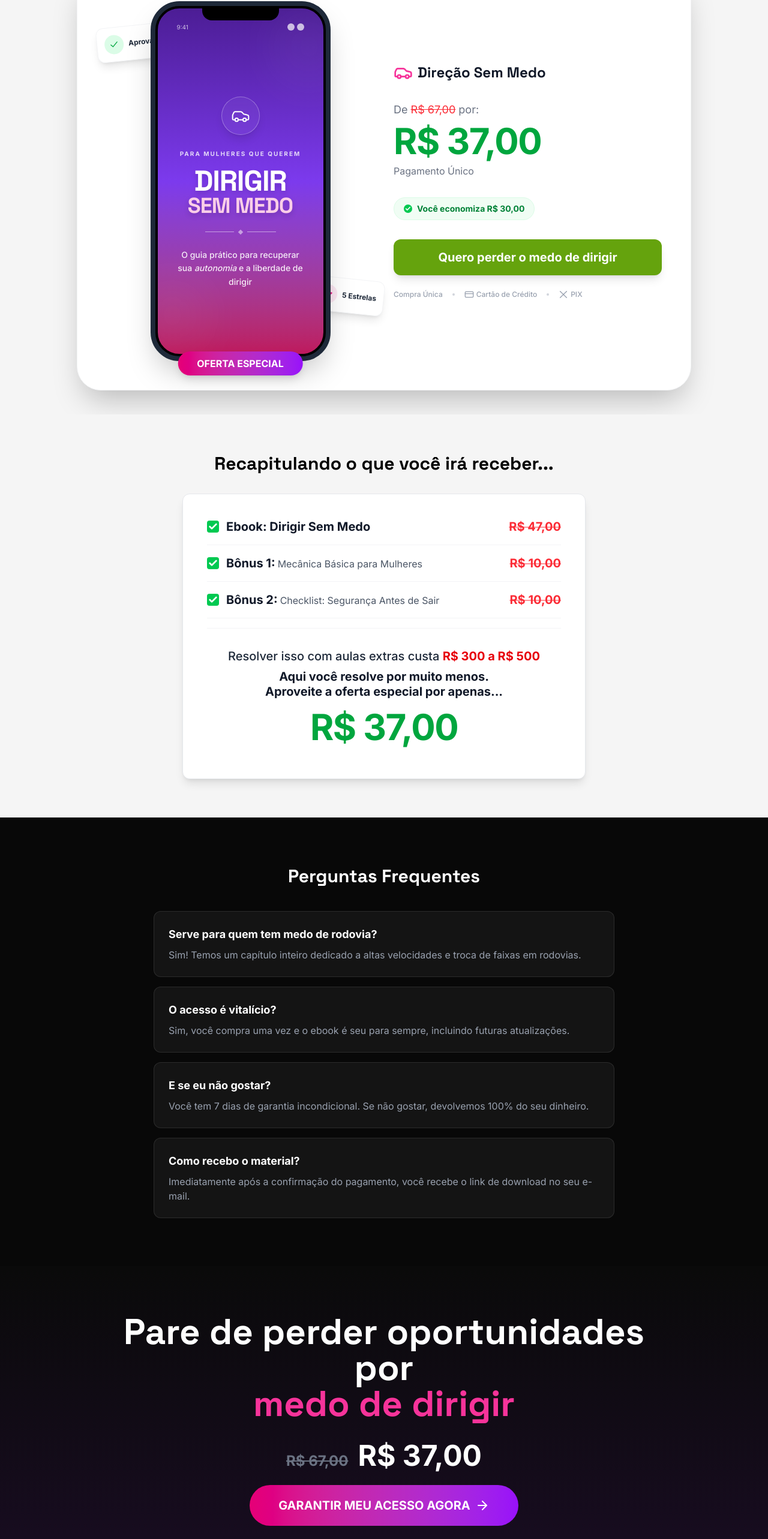
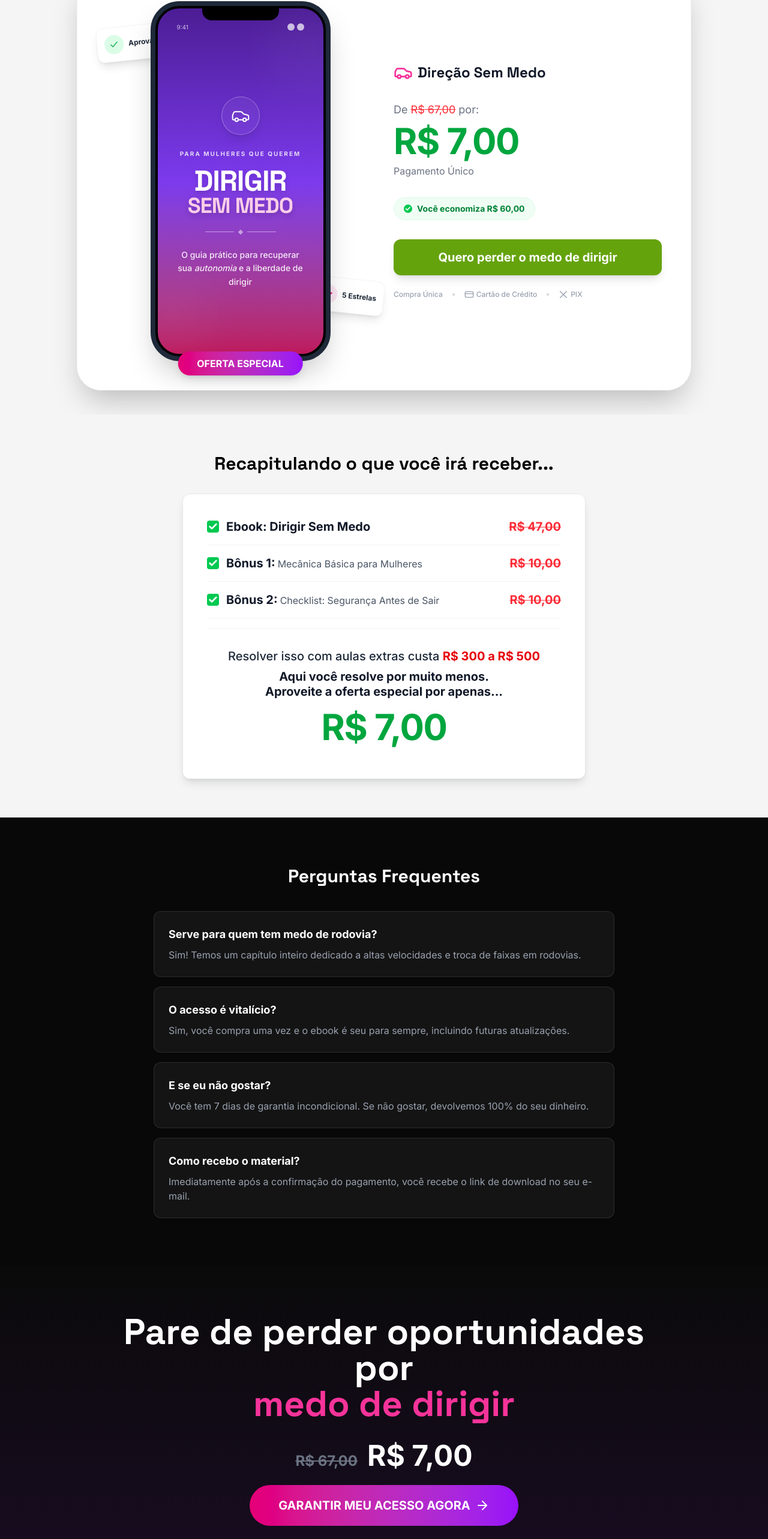
Before and after one commit to LucasRodriguesRibeiro/direcaosemmedo, a React (Vite) app: page / in a window 1280 px wide. Shown: the part 4811-7377 px from the top of the page at 60% size. Built offline with nearby package versions, Linux system fonts and the light colour scheme.

Commit message:
feat: atualiza valor da oferta para 7 reais

```diff
--- a/src/App.tsx
+++ b/src/App.tsx
@@ -643,14 +643,14 @@ export default function App() {
                 <div className="space-y-2 mb-8">
                   <p className="text-gray-500 text-lg">De <span className="line-through text-red-500">R$ 67,00</span> por:</p>
                   <h3 className="text-5xl md:text-6xl font-black text-green-600 tracking-tight">
-                    R$ 37,00
+                    R$ 7,00
                   </h3>
                   <p className="text-gray-500">Pagamento Único</p>
                 </div>
 
                 <div className="inline-flex items-center gap-2 bg-green-50 text-green-700 px-4 py-2 rounded-full font-bold text-sm mb-8 border border-green-100">
                   <div className="bg-green-500 rounded-full p-0.5"><Check size={10} className="text-white" strokeWidth={4} /></div>
-                  Você economiza R$ 30,00
+                  Você economiza R$ 60,00
                 </div>
 
                 <button
@@ -734,7 +734,7 @@ export default function App() {
                   Aproveite a oferta especial por apenas...
                 </p>
                 <p className="text-5xl md:text-6xl font-black text-green-600 tracking-tight mt-4">
-                  R$ 37,00
+                  R$ 7,00
                 </p>
               </div>
             </div>
@@ -772,7 +772,7 @@ export default function App() {
           <div className="flex flex-col items-center gap-6">
             <div className="text-5xl font-bold text-white">
               <span className="text-2xl text-gray-500 line-through mr-4">R$ 67,00</span>
-              R$ 37,00
+              R$ 7,00
             </div>
             <button
               onClick={() => window.open('https://pay.hotmart.com/J104718348Y?checkoutMode=10', '_blank')}
```
